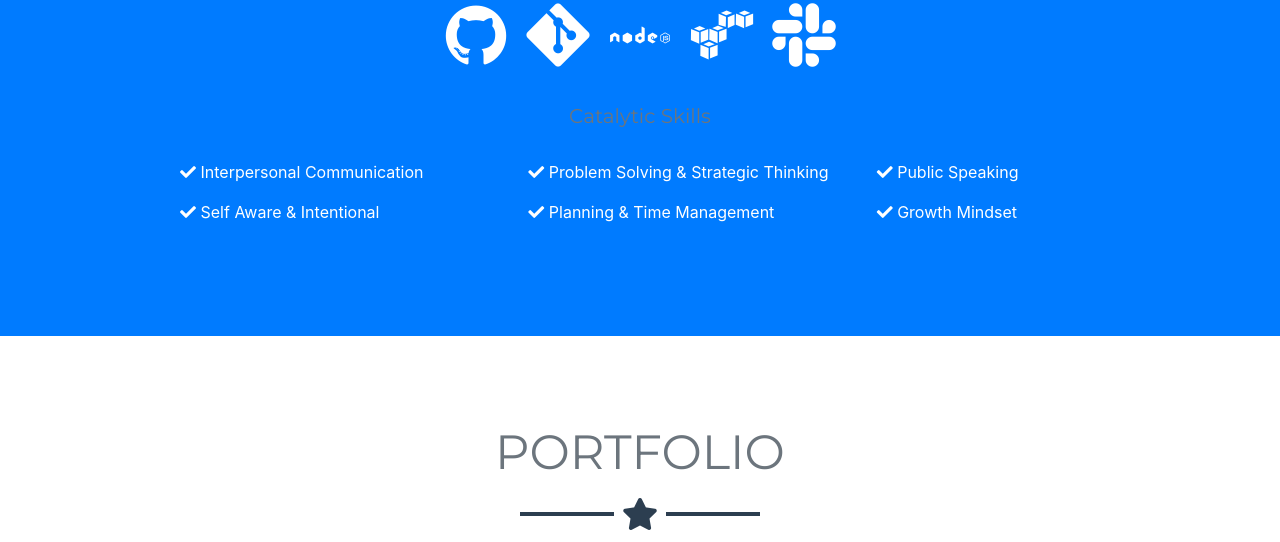
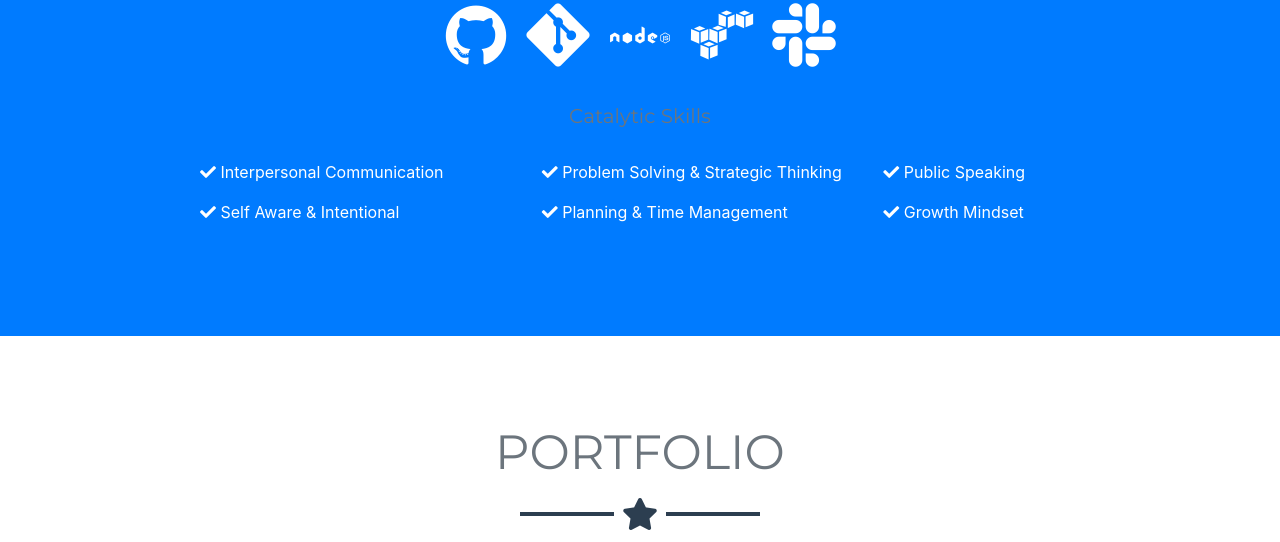
Before and after one commit to jessigu/portfolio-site, a website with bundled scripts: page index.html in a window 1280 px wide. Shown: the part 1809-2351 px from the top of the page. Built offline with nearby package versions, Linux system fonts and the light colour scheme.

Commit message:
cat skills... left margin yess

```diff
--- a/index.html
+++ b/index.html
@@ -109,7 +109,7 @@
       </ul>
 
       <h5 class="text-center text-secondary">Catalytic Skills</h5><br/>
-      <div class="row" style="margin-left: 80px">
+      <div class="row" style="margin-left: 100px">
         <div class="col-md-6 col-lg-4">
           <p><i class="fa-align-center fa fa-check"></i> Interpersonal Communication</p>
           <p><i class="fa-align-center fa fa-check"></i> Self Aware &amp; Intentional</p>
```
